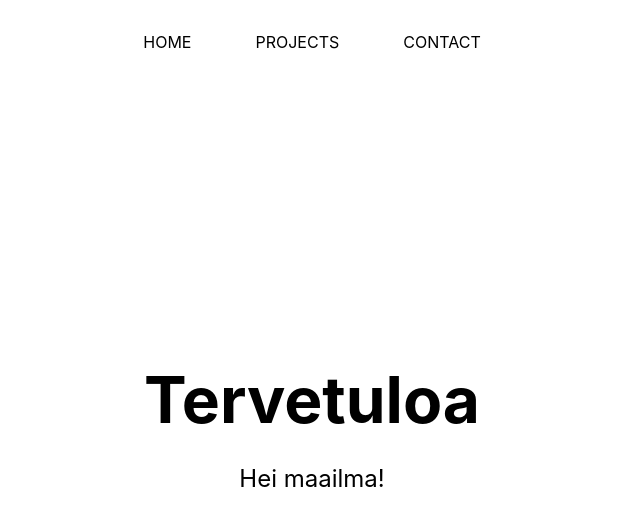
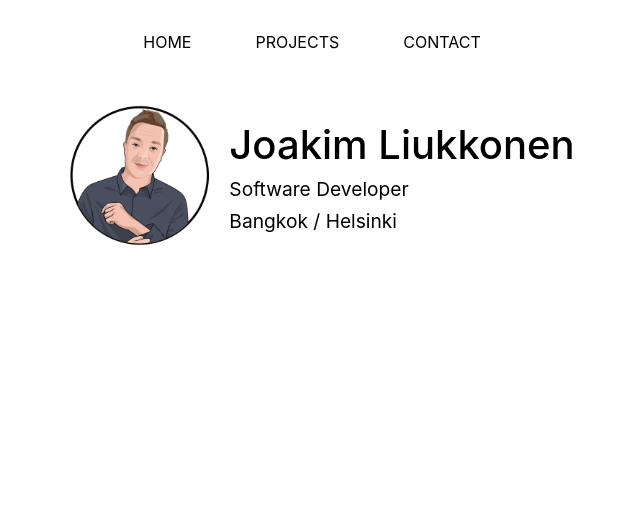
Before and after one commit to c00di/my-portfolio, a Next.js app: page / in a window 1280 px wide. Shown: the top 526 px of the page, without its empty margins (328-968 px from the left). Built offline with nearby package versions, Linux system fonts and the light colour scheme.

Commit message:
Add Header.

```diff
--- a/pages/index.tsx
+++ b/pages/index.tsx
@@ -1,10 +1,10 @@
 import Head from 'next/head'
+import Header from '@components/Header.comp'
 import Navbar from '@components/Navbar.comp'
-import styles from '../styles/Home.module.css'
 
 export default function Home() {
   return (
-    <div className={styles.container}>
+    <>
       <Head>
         <title>Frontname Lastname | My Portfolio</title>
         <link rel='icon' href='/favicon.ico' />
@@ -12,11 +12,7 @@ export default function Home() {
 
       <Navbar />
 
-      <main className={styles.main}>
-        <h1 className={styles.title}>Tervetuloa</h1>
-
-        <p className={styles.description}>Hei maailma!</p>
-      </main>
-    </div>
+      <Header />
+    </>
   )
 }
--- a/styles/Home.module.css
+++ /dev/null
@@ -1,55 +0,0 @@
-.container {
-  min-height: 100vh;
-  padding: 0 0.5rem;
-  display: flex;
-  flex-direction: column;
-  justify-content: center;
-  align-items: center;
-}
-
-.main {
-  padding: 5rem 0;
-  flex: 1;
-  display: flex;
-  flex-direction: column;
-  justify-content: center;
-  align-items: center;
-}
-
-.title a {
-  color: #0070f3;
-  text-decoration: none;
-}
-
-.title a:hover,
-.title a:focus,
-.title a:active {
-  text-decoration: underline;
-}
-
-.title {
-  margin: 0;
-  line-height: 1.15;
-  font-size: 4rem;
-}
-
-.title,
-.description {
-  text-align: center;
-}
-
-.description {
-  line-height: 1.5;
-  font-size: 1.5rem;
-}
-
-.logo {
-  height: 1em;
-}
-
-@media (max-width: 600px) {
-  .grid {
-    width: 100%;
-    flex-direction: column;
-  }
-}
--- /dev/null
+++ b/ui/components/Header.comp.tsx
@@ -0,0 +1,59 @@
+import Image from 'next/image'
+
+const Header = () => {
+  return (
+    <>
+      <div className='container'>
+        <div className='image-container'>
+          <Image
+            src='/static/profile.jpg'
+            alt='my-picture'
+            width={180}
+            height={180}
+          />
+        </div>
+
+        <div className='info-container'>
+          <h1 className='info name'>Joakim Liukkonen</h1>
+          <h2 className='info title'>Software Developer</h2>
+          <h2 className='info location'>Bangkok / Helsinki</h2>
+        </div>
+      </div>
+
+      {/* STYLES */}
+      <style jsx>{`
+        .container {
+          display: flex;
+          justify-content: center;
+          align-items: center;
+        }
+
+        .info-container {
+        }
+
+        .info {
+          font-size: 1.2rem;
+          padding: 0;
+          margin: 0;
+        }
+
+        .title,
+        .location {
+          font-weight: 400;
+        }
+
+        .info.name {
+          font-size: 2.5rem;
+          font-weight: 500;
+          padding-bottom: 0.5rem;
+        }
+
+        .info.title {
+          padding-bottom: 0.5rem;
+        }
+      `}</style>
+    </>
+  )
+}
+
+export default Header
--- a/ui/components/Navbar.comp.tsx
+++ b/ui/components/Navbar.comp.tsx
@@ -13,6 +13,7 @@ const Navbar = () => {
           display: flex;
           flex-direction: row;
           align-items: center;
+          justify-content: center;
         }
 
         .nav-link {
```
Also changed, not shown: ui/views/Home.view.tsx (added, +16 -0 lines), public/static/profile.jpg (added).
